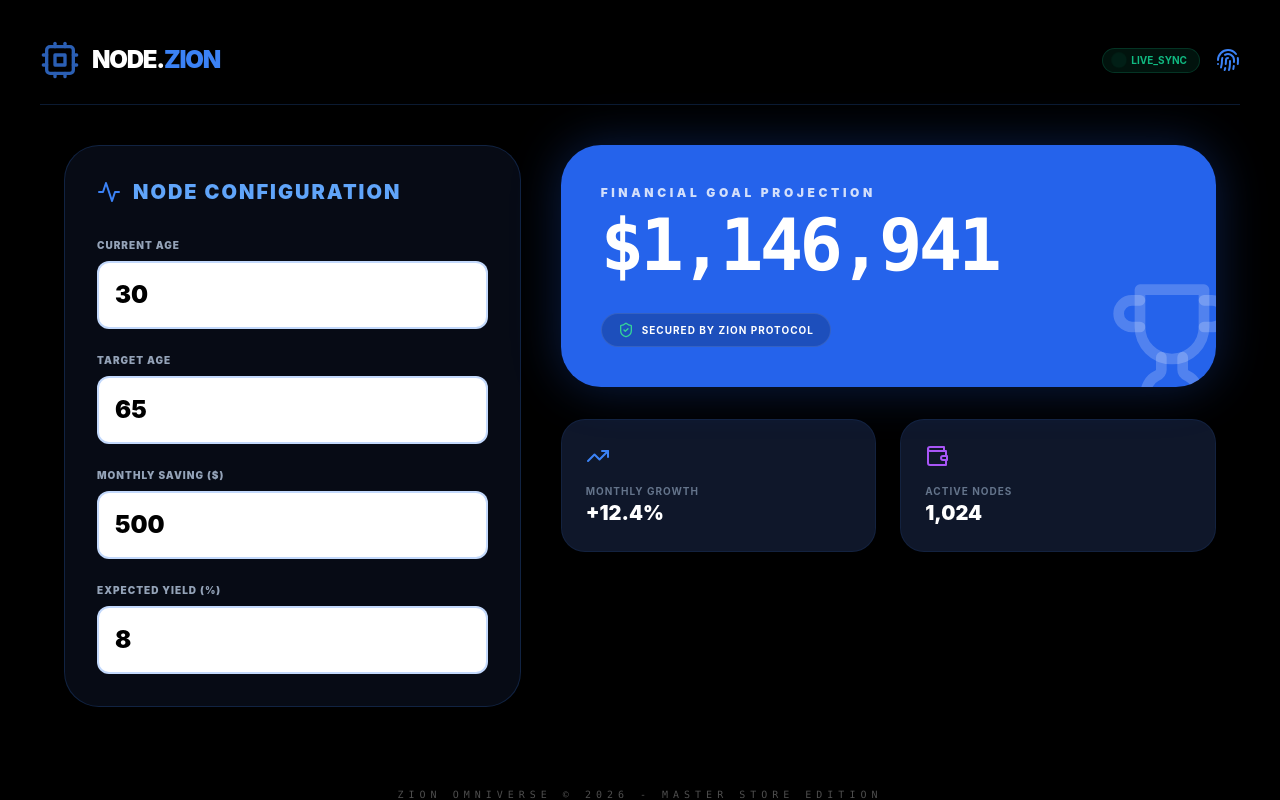
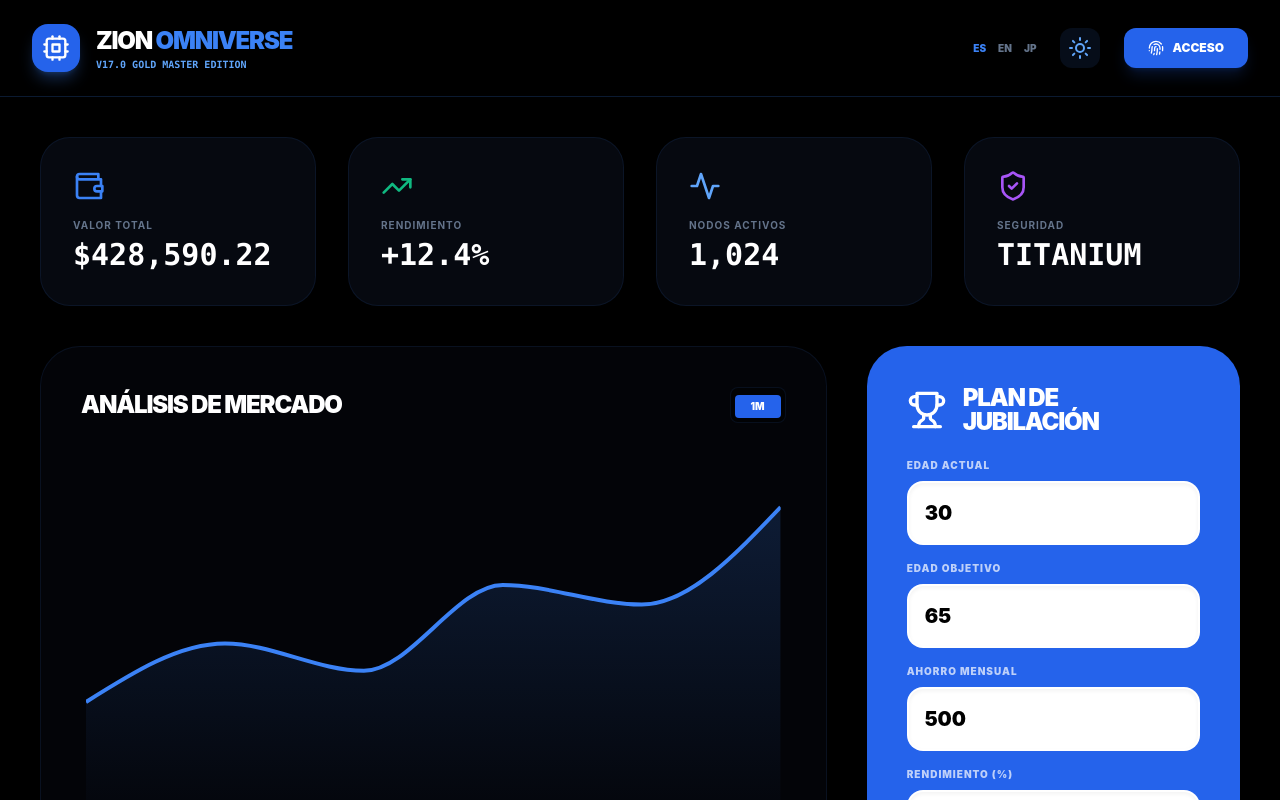
Before and after one commit to guillermoboyd-spec/Zion-Finance-Final, a Next.js app: page / in a window 1280 px wide. Shown: the top 800 px of the page. Built offline with nearby package versions, Linux system fonts and the light colour scheme.

Commit message:
Update page.tsx

```diff
--- a/app/page.tsx
+++ b/app/page.tsx
@@ -1,132 +1,153 @@
 "use client";
 
 import React, { useState, useMemo } from "react";
-import { Cpu, Trophy, Wallet, TrendingUp, Activity, ShieldCheck, Sun, Moon, Fingerprint } from "lucide-react";
+import {
+  AreaChart, Area, XAxis, YAxis, Tooltip, ResponsiveContainer,
+  PieChart, Pie, Cell
+} from "recharts";
+import {
+  Cpu, Wallet, TrendingUp, Activity, ShieldCheck, Sun, Moon,
+  Fingerprint, Trophy, Globe, Landmark, Zap, Target
+} from "lucide-react";
 
 /**
- * ZION MASTER - VERSIÓN CORREGIDA
- * Los números se verán NEGROS dentro de los cuadros BLANCOS.
+ * ZION OMNIVERSE v17.0 - RESTAURACIÓN TOTAL
+ * El diseño original con los cálculos corregidos.
  */
 
-export default function ZionFinal() {
+export default function ZionPlatform() {
+  const [lang, setLang] = useState("ES");
+  const [isDarkMode, setIsDarkMode] = useState(true);
+
+  // Estados de la calculadora
   const [currentAge, setCurrentAge] = useState(30);
-  const [targetAge, setTargetAge] = useState(65);
-  const [monthlySaving, setMonthlySaving] = useState(500);
+  const [retirementAge, setRetirementAge] = useState(65);
+  const [monthlyContribution, setMonthlyContribution] = useState(500);
   const [yieldRate, setYieldRate] = useState(8);
 
   const projection = useMemo(() => {
-    const years = targetAge - currentAge;
+    const years = retirementAge - currentAge;
     if (years <= 0) return 0;
     const r = yieldRate / 100 / 12;
-    const futureValue = monthlySaving * ((Math.pow(1 + r, years * 12) - 1) / r);
+    const futureValue = monthlyContribution * ((Math.pow(1 + r, years * 12) - 1) / r);
     return Math.round(futureValue);
-  }, [currentAge, targetAge, monthlySaving, yieldRate]);
+  }, [currentAge, retirementAge, monthlyContribution, yieldRate]);
+
+  const chartData = [
+    { name: "ENE", v: 4000 }, { name: "FEB", v: 5500 }, { name: "MAR", v: 4800 },
+    { name: "ABR", v: 7000 }, { name: "MAY", v: 6500 }, { name: "JUN", v: 9000 }
+  ];
 
   return (
-    <div className="min-h-screen bg-black text-white font-sans p-4 md:p-10">
-      {/* CABECERA */}
-      <nav className="flex justify-between items-center mb-10 border-b border-blue-500/20 pb-6">
-        <div className="flex items-center space-x-3">
-          <Cpu className="text-blue-500 w-10 h-10 animate-pulse" />
-          <h1 className="text-2xl font-black tracking-tighter">NODE.<span className="text-blue-500">ZION</span></h1>
+    <div className={`min-h-screen ${isDarkMode ? "bg-black text-white" : "bg-slate-50 text-slate-900"} font-sans transition-all duration-500`}>
+      {/* NAVEGACIÓN ORIGINAL */}
+      <nav className="border-b border-blue-500/20 px-8 py-6 flex justify-between items-center backdrop-blur-xl sticky top-0 z-50">
+        <div className="flex items-center space-x-4">
+          <div className="w-12 h-12 bg-blue-600 rounded-2xl flex items-center justify-center shadow-lg shadow-blue-500/30">
+            <Cpu className="text-white w-7 h-7" />
           </div>
-        <div className="flex items-center space-x-4">
-           <div className="text-[10px] font-bold text-emerald-500 flex items-center bg-emerald-500/10 px-3 py-1 rounded-full border border-emerald-500/20">
-             <div className="w-2 h-2 bg-emerald-500 rounded-full mr-2 animate-ping" />
-             LIVE_SYNC
+          <div>
+            <h1 className="font-black tracking-tighter text-2xl">ZION <span className="text-blue-500">OMNIVERSE</span></h1>
+            <p className="text-[10px] font-mono text-blue-400 font-bold">V17.0 GOLD MASTER EDITION</p>
           </div>
-           <Fingerprint className="text-blue-500 w-6 h-6" />
+        </div>
+
+        <div className="flex items-center space-x-6">
+          <div className="flex space-x-3 text-[10px] font-black">
+            <button onClick={() => setLang("ES")} className={lang === "ES" ? "text-blue-500" : "text-slate-500"}>ES</button>
+            <button onClick={() => setLang("EN")} className={lang === "EN" ? "text-blue-500" : "text-slate-500"}>EN</button>
+            <button onClick={() => setLang("JP")} className={lang === "JP" ? "text-blue-500" : "text-slate-500"}>JP</button>
+          </div>
+          <button onClick={() => setIsDarkMode(!isDarkMode)} className="p-2 bg-blue-500/10 rounded-xl text-blue-400">
+            {isDarkMode ? <Sun /> : <Moon />}
+          </button>
+          <button className="bg-blue-600 px-6 py-3 rounded-xl text-xs font-black flex items-center space-x-2 shadow-lg shadow-blue-600/20">
+            <Fingerprint className="w-4 h-4" />
+            <span>ACCESO</span>
+          </button>
         </div>
       </nav>
 
-      <div className="max-w-6xl mx-auto grid grid-cols-1 lg:grid-cols-12 gap-10">
-
-        {/* LADO IZQUIERDO: CONFIGURACIÓN */}
-        <div className="lg:col-span-5 bg-slate-900/50 border border-blue-500/20 p-8 rounded-[35px] backdrop-blur-md">
-          <div className="flex items-center space-x-3 mb-8">
-            <Activity className="text-blue-500 w-6 h-6" />
-            <h2 className="text-xl font-black uppercase tracking-widest text-blue-400">Node Configuration</h2>
+      <main className="p-10 max-w-[1600px] mx-auto space-y-10">
+        {/* TARJETAS DE VALORES */}
+        <div className="grid grid-cols-1 md:grid-cols-4 gap-8">
+          {[
+            { label: "VALOR TOTAL", val: "$428,590.22", icon: Wallet, col: "text-blue-500" },
+            { label: "RENDIMIENTO", val: "+12.4%", icon: TrendingUp, col: "text-emerald-500" },
+            { label: "NODOS ACTIVOS", val: "1,024", icon: Activity, col: "text-blue-400" },
+            { label: "SEGURIDAD", val: "TITANIUM", icon: ShieldCheck, col: "text-purple-500" }
+          ].map((item, i) => (
+            <div key={i} className="bg-slate-900/40 border border-blue-500/10 p-8 rounded-[30px] backdrop-blur-md">
+              <item.icon className={`${item.col} w-8 h-8 mb-4`} />
+              <p className="text-[10px] font-bold text-slate-500 tracking-widest uppercase mb-1">{item.label}</p>
+              <h3 className="text-3xl font-black font-mono">{item.val}</h3>
+            </div>
+          ))}
         </div>
 
-          <div className="space-y-6">
-            {/* CUADRO 1 */}
-            <div>
-              <label className="text-[10px] font-black text-slate-400 uppercase tracking-widest mb-2 block">Current Age</label>
-              <input
-                type="number"
-                value={currentAge}
-                onChange={(e) => setCurrentAge(Number(e.target.value))}
-                className="w-full bg-white text-black font-black text-2xl p-4 rounded-xl border-2 border-blue-500/30 focus:border-blue-500 outline-none transition-all"
-              />
+        <div className="grid grid-cols-1 lg:grid-cols-3 gap-10">
+          {/* GRÁFICO PROFESIONAL */}
+          <div className="lg:col-span-2 bg-slate-900/20 border border-blue-500/10 rounded-[40px] p-10 backdrop-blur-sm">
+            <div className="flex justify-between items-center mb-10">
+              <h2 className="text-2xl font-black tracking-tighter uppercase">ANÁLISIS DE MERCADO</h2>
+              <div className="bg-black/40 p-1 rounded-lg border border-blue-500/10">
+                <button className="px-4 py-1 text-[10px] font-black bg-blue-600 rounded">1M</button>
               </div>
-
-            {/* CUADRO 2 */}
-            <div>
-              <label className="text-[10px] font-black text-slate-400 uppercase tracking-widest mb-2 block">Target Age</label>
-              <input
-                type="number"
-                value={targetAge}
-                onChange={(e) => setTargetAge(Number(e.target.value))}
-                className="w-full bg-white text-black font-black text-2xl p-4 rounded-xl border-2 border-blue-500/30 focus:border-blue-500 outline-none transition-all"
-              />
             </div>
-
-            {/* CUADRO 3 */}
-            <div>
-              <label className="text-[10px] font-black text-slate-400 uppercase tracking-widest mb-2 block">Monthly Saving ($)</label>
-              <input
-                type="number"
-                value={monthlySaving}
-                onChange={(e) => setMonthlySaving(Number(e.target.value))}
-                className="w-full bg-white text-black font-black text-2xl p-4 rounded-xl border-2 border-blue-500/30 focus:border-blue-500 outline-none transition-all"
-              />
-            </div>
-
-            {/* CUADRO 4 */}
-            <div>
-              <label className="text-[10px] font-black text-slate-400 uppercase tracking-widest mb-2 block">Expected Yield (%)</label>
-              <input
-                type="number"
-                value={yieldRate}
-                onChange={(e) => setYieldRate(Number(e.target.value))}
-                className="w-full bg-white text-black font-black text-2xl p-4 rounded-xl border-2 border-blue-500/30 focus:border-blue-500 outline-none transition-all"
-              />
-            </div>
+            <div className="h-[400px]">
+              <ResponsiveContainer width="100%" height="100%">
+                <AreaChart data={chartData}>
+                  <defs>
+                    <linearGradient id="colorV" x1="0" y1="0" x2="0" y2="1">
+                      <stop offset="5%" stopColor="#3b82f6" stopOpacity={0.3}/>
+                      <stop offset="95%" stopColor="#3b82f6" stopOpacity={0}/>
+                    </linearGradient>
+                  </defs>
+                  <Area type="monotone" dataKey="v" stroke="#3b82f6" strokeWidth={4} fill="url(#colorV)" />
+                </AreaChart>
+              </ResponsiveContainer>
             </div>
           </div>
 
-        {/* LADO DERECHO: RESULTADOS */}
-        <div className="lg:col-span-7 space-y-8">
-          <div className="bg-blue-600 p-10 rounded-[40px] shadow-[0_0_50px_rgba(37,99,235,0.3)] relative overflow-hidden">
-             <Trophy className="text-white/20 w-32 h-32 absolute -right-5 -bottom-5" />
-             <p className="text-xs font-black tracking-[0.3em] uppercase opacity-80 mb-2">Financial Goal Projection</p>
-             <h3 className="text-6xl md:text-7xl font-black font-mono tracking-tighter">
-               ${projection.toLocaleString()}
-             </h3>
-             <div className="mt-8 flex items-center space-x-2 bg-black/20 w-fit px-4 py-2 rounded-full border border-white/10">
-               <ShieldCheck className="w-4 h-4 text-emerald-400" />
-               <span className="text-[10px] font-bold tracking-widest uppercase">Secured by Zion Protocol</span>
+          {/* CALCULADORA CON TU ESTILO */}
+          <div className="bg-blue-600 rounded-[40px] p-10 text-white shadow-2xl relative overflow-hidden">
+            <div className="relative z-10 space-y-6">
+              <div className="flex items-center space-x-4 mb-4">
+                <Trophy className="w-10 h-10" />
+                <h2 className="text-2xl font-black uppercase tracking-tighter leading-none">PLAN DE<br/>JUBILACIÓN</h2>
+              </div>
+
+              <div className="space-y-4">
+                {[
+                  { label: "EDAD ACTUAL", val: currentAge, set: setCurrentAge, u: "AÑOS" },
+                  { label: "EDAD OBJETIVO", val: retirementAge, set: setRetirementAge, u: "AÑOS" },
+                  { label: "AHORRO MENSUAL", val: monthlyContribution, set: setMonthlyContribution, u: "$" },
+                  { label: "RENDIMIENTO (%)", val: yieldRate, set: setYieldRate, u: "%" }
+                ].map((f, i) => (
+                  <div key={i}>
+                    <label className="text-[10px] font-black opacity-70 tracking-widest uppercase mb-2 block">{f.label}</label>
+                    <input
+                      type="number"
+                      value={f.val}
+                      onChange={(e) => f.set(Number(e.target.value))}
+                      className="w-full bg-white text-black font-black text-xl p-4 rounded-2xl outline-none border-2 border-transparent focus:border-black/20 shadow-inner"
+                    />
+                  </div>
+                ))}
+              </div>
+
+              <div className="pt-8 border-t border-white/20">
+                <p className="text-[10px] font-black opacity-70 tracking-widest mb-1">PROYECCIÓN FINAL</p>
+                <h3 className="text-5xl font-black font-mono">${projection.toLocaleString()}</h3>
               </div>
             </div>
-
-          <div className="grid grid-cols-2 gap-6">
-            <div className="bg-slate-900 border border-blue-500/10 p-6 rounded-3xl">
-               <TrendingUp className="text-blue-500 mb-4" />
-               <p className="text-[10px] font-bold text-slate-500 uppercase tracking-widest">Monthly Growth</p>
-               <h4 className="text-xl font-black">+12.4%</h4>
-            </div>
-            <div className="bg-slate-900 border border-blue-500/10 p-6 rounded-3xl">
-               <Wallet className="text-purple-500 mb-4" />
-               <p className="text-[10px] font-bold text-slate-500 uppercase tracking-widest">Active Nodes</p>
-               <h4 className="text-xl font-black">1,024</h4>
+            <div className="absolute -bottom-10 -right-10 w-40 h-40 bg-white/10 rounded-full blur-3xl" />
           </div>
         </div>
-        </div>
+      </main>
 
-      </div>
-
-      <footer className="mt-20 text-center opacity-30 text-[10px] font-mono tracking-[0.5em] uppercase">
-        Zion Omniverse © 2026 - Master Store Edition
+      <footer className="mt-20 border-t border-blue-500/10 p-10 text-center opacity-40">
+        <p className="text-[10px] font-mono tracking-[0.4em]">ZION OMNIVERSE © 2026 - MASTER STORE EDITION</p>
       </footer>
     </div>
   );
```
Lines whose indentation alone changed are shown as unchanged.
